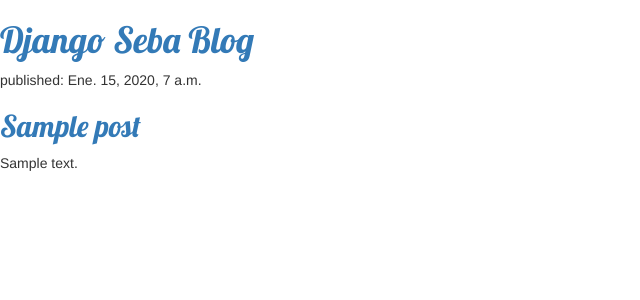
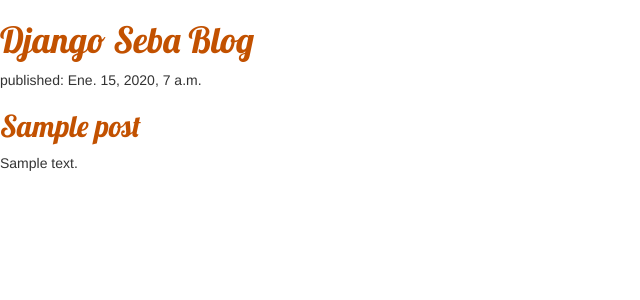
Before and after one commit to sebaconte/my-first-blog, a Django app: page / in a window 1280 px wide. Shown: the top 300 px of the page, without its empty margins (0-640 px from the left). Run offline with Django 3.2, Linux system fonts and the light colour scheme; tables that the repository leaves empty hold one stand-in row (values such as "Sample post"); some libraries are stand-ins or nearby versions.

Commit message:
Cambiado el html

```diff
--- a/blog/static/css/blog.css
+++ b/blog/static/css/blog.css
@@ -13,9 +13,12 @@
 .content {
     margin-left: 40px;
 }
-
+a {
+    color: #C25100;
+}
 h1, h2, h3, h4 {
     font-family: 'Lobster', cursive;
+
 }
 
 .date {
--- a/blog/urls.py
+++ b/blog/urls.py
@@ -1,6 +1,8 @@
 from django.urls import path
 from . import views
+from django.contrib.staticfiles.urls import staticfiles_urlpatterns
 
 urlpatterns = [
     path('', views.post_list, name='post_list'),
 ]
+urlpatterns += staticfiles_urlpatterns()
```
